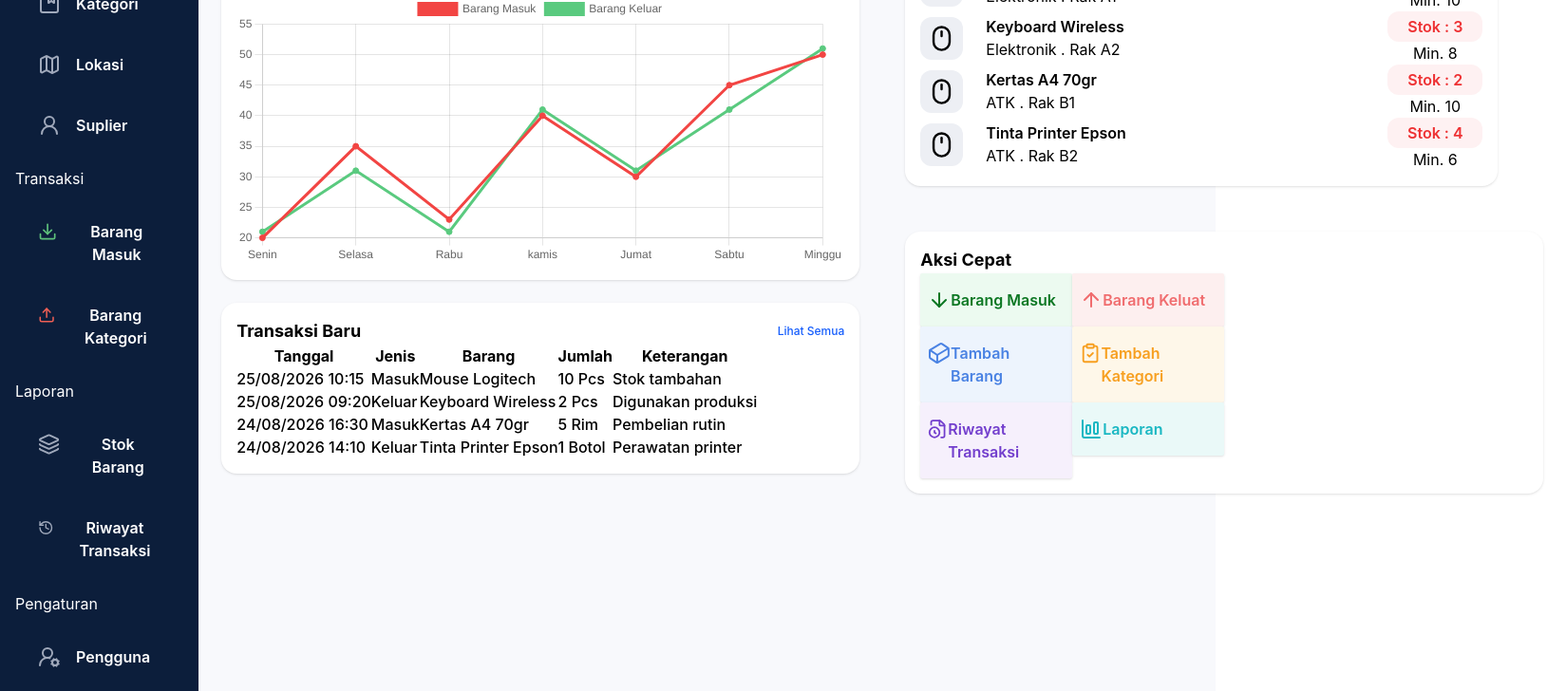
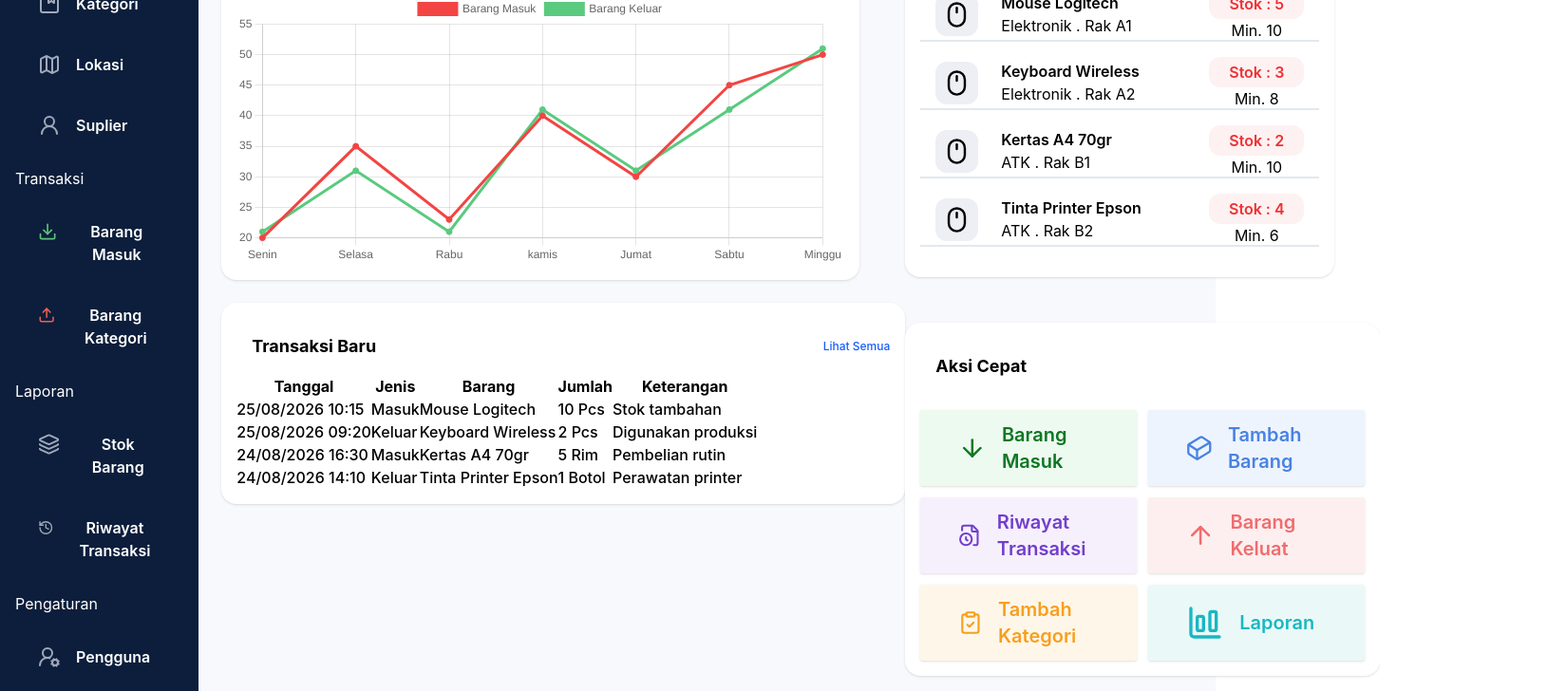
Before and after one commit to rohimmaruf/warehouse, a React (Vite) app: page / in a window 1280 px wide. Shown: the part 320-1048 px from the top of the page at 95% size, 1649 px wide, since content can reach past the window. Built offline with nearby package versions, Linux system fonts and the light colour scheme.

Commit message:
Update Halaaman Aksi Cepat

```diff
--- a/src/components/dashboard/Aksicepat.jsx
+++ b/src/components/dashboard/Aksicepat.jsx
@@ -4,20 +4,16 @@ import TitleGrid from "./Titlegrid"
 
 const Aksicepat = () => {
     return (
-        <div>
+        <div >
             <TitleGrid title="Aksi Cepat"
                 childer={
-                    <div className="flex">
-                        <div>
-                            <Itemaksicepat icon={<ArrowDown />} menu="Barang Masuk" className="text-[#0c7723] font-semibold shadow flex px-2 w-40 p-4 rounded-xs bg-[#ecfaf0] "/>
-                            <Itemaksicepat icon={<Cuboid  />} menu="Tambah Barang" className="text-[#4982e3] font-semibold shadow flex px-2 w-40 p-4 rounded-xs bg-[#edf4fd] "/>
-                            <Itemaksicepat icon={<FileClock />} menu="Riwayat Transaksi" className="text-[#723ecd] font-semibold shadow flex px-2 w-40 p-4 rounded-xs bg-[#f6f0fc] " />
-                        </div>
-                        <div>
-                            <Itemaksicepat icon={<ArrowUp />} menu="Barang Keluat" className="text-[#f06c6e] font-semibold shadow flex px-2 w-40 p-4 rounded-xs bg-[#fdefef]" />
-                            <Itemaksicepat icon={<ClipboardCheck />} menu="Tambah Kategori"  className="text-[#f79f1f] font-semibold shadow flex px-2 w-40 p-4 rounded-xs bg-[#fef7e9] " />
-                            <Itemaksicepat icon={<ChartColumnBig />} menu="Laporan" className="text-[#19b7c2] font-semibold shadow flex px-2 w-40 p-4 rounded-xs bg-[#eaf9f8] " />
-                        </div>
+                    <div className="flex grid grid-cols-2 gap-3 mt-4">
+                            <Itemaksicepat icon={<ArrowDown  size={40}/>} menu="Barang Masuk" className="text-[#0c7723] font-semibold shadow flex px-2 w-40 p-4 rounded-xs bg-[#ecfaf0] " />
+                            <Itemaksicepat icon={<Cuboid size={40} />} menu="Tambah Barang" className="text-[#4982e3] font-semibold shadow flex px-2 w-40 p-4 rounded-xs bg-[#edf4fd] " />
+                            <Itemaksicepat icon={<FileClock size={40} />} menu="Riwayat Transaksi" className="text-[#723ecd] font-semibold shadow flex px-2 w-40 p-4 rounded-xs bg-[#f6f0fc] " />
+                            <Itemaksicepat icon={<ArrowUp size={40} />} menu="Barang Keluat" className="text-[#f06c6e] font-semibold shadow flex px-2 w-40 p-4 rounded-xs bg-[#fdefef]" />
+                            <Itemaksicepat icon={<ClipboardCheck size={40}/>} menu="Tambah Kategori" className="text-[#f79f1f] font-semibold shadow flex px-2 w-40 p-4 rounded-xs bg-[#fef7e9] " />
+                            <Itemaksicepat icon={<ChartColumnBig size={40}/>} menu="Laporan" className="text-[#19b7c2] font-semibold shadow flex px-2 w-40 p-4 rounded-xs bg-[#eaf9f8] " />
                     </div>
 
 
--- a/src/components/dashboard/Stokmenipis.jsx
+++ b/src/components/dashboard/Stokmenipis.jsx
@@ -8,7 +8,7 @@ const Stokmenipis = () => {
 
 
     return(
-        <div className="flex w-2xl ">
+        <div className="flex ">
             <TitleGrid title="Stok Menipis" sidetitle="Lihat Semua"
             childer={
                 stokmenipis.map((item) => (
--- a/src/components/dashboard/Titlegrid.jsx
+++ b/src/components/dashboard/Titlegrid.jsx
@@ -2,9 +2,9 @@ const TitleGrid = ({title="", childer, sidetitle}) => {
 
     return (
 
-        <div className="p-4 bg-white m-6 shadow w-2xl rounded-2xl h-vh">
-            <div className="flex justify-between items-center text-lg font-bold">
-                <h1>{title}</h1>
+        <div className="p-4 bg-white m-6 shadow w-full rounded-2xl ">
+            <div className="flex justify-between items-center text-lg font-bold ">
+                <h1 className="m-4">{title}</h1>
                 <button className="text-xs text-blue-600 font-medium hover:text-blue-800 cursor-pointer">{sidetitle}</button>
             </div>
             {childer}
--- a/src/components/dashboard/itemaksi/Itemaksicepat.jsx
+++ b/src/components/dashboard/itemaksi/Itemaksicepat.jsx
@@ -2,7 +2,7 @@ import { ArrowDown } from "lucide-react"
 
 const Itemaksicepat = ({ icon = null, menu = "", className, }) => {
     return (
-        <div className={className}>
+        <div className={ `flex justify-start items-center gap-4 px-10 rounded-2xl w-full h-20 cursor-pointer text-xl ${className}`}>
             {icon}
             <h1>
                 {menu}
--- a/src/components/dashboard/stok/Itemstok.jsx
+++ b/src/components/dashboard/stok/Itemstok.jsx
@@ -1,11 +1,12 @@
 import { Mouse } from "lucide-react"
 
 const Itemstok = ({ item }) => {
-    const { nama, kategori, lokasi, stok, minimum, icon,  } = item
+    const { nama, kategori, lokasi, stok, minimum, icon, } = item
 
     return (
-        <div className="flex justify-between">
-            <div className="flex items-center">
+        <div className="flex justify-between px-4 h-14 mb-4 border-b-2 border-slate-200 ">
+            <div className="flex items-center ">
+
                 <Mouse className="p-2 rounded-xl bg-[#edeff4] mr-6" size={45} />
                 <div>
                     <h3 className="font-semibold">{nama}</h3>
```
